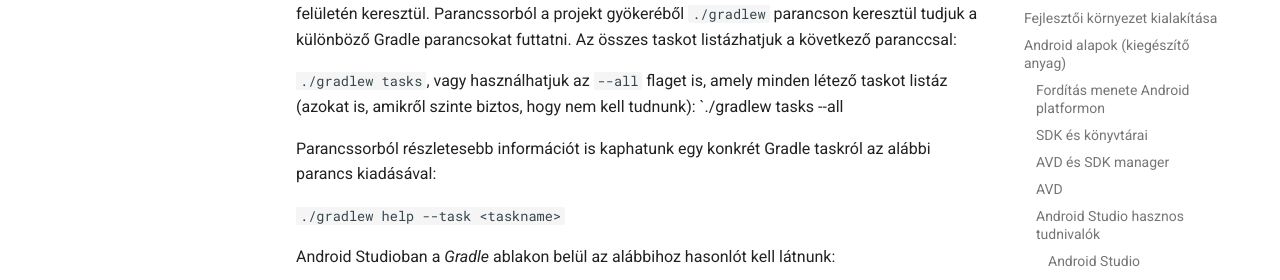
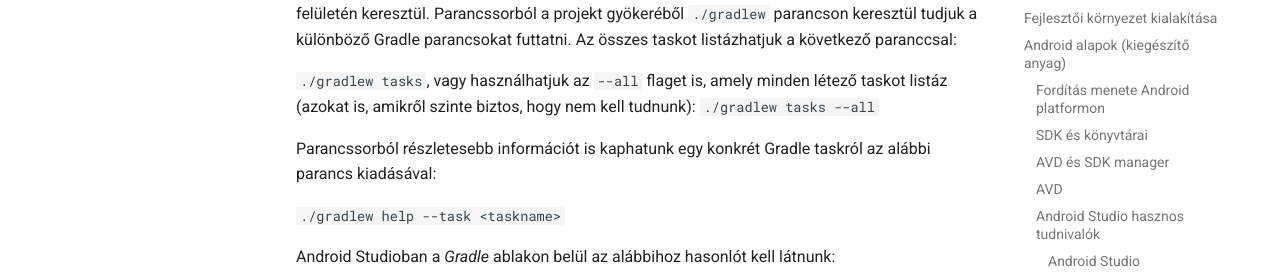
Before and after one commit to VIAUBXAV084/laborok, an MkDocs documentation site: the page built from docs/laborok/01_basics/index.md, in a window 1280 px wide and 900 px high, scrolled down 18613 px. Shown: the part 189-469 px from the top of the window. Built offline with MkDocs 1.6.1 and Material for MkDocs 9.7.7, drawn with Linux system fonts in a browser that asks for light colours; comment, search, counter and statistics services are not loaded.

```diff
--- a/docs/laborok/01_basics/index.md
+++ b/docs/laborok/01_basics/index.md
@@ -378,7 +378,7 @@ A Gradle taskokat kétféleképpen is használhatjuk, parancssorból vagy az And
 
 `./gradlew tasks`,
 vagy használhatjuk az `--all` flaget is, amely minden létező taskot listáz (azokat is, amikről szinte biztos, hogy nem kell tudnunk):
-`./gradlew tasks --all
+`./gradlew tasks --all`
 
 Parancssorból részletesebb információt is kaphatunk egy konkrét Gradle taskról az alábbi parancs kiadásával:
 
```
